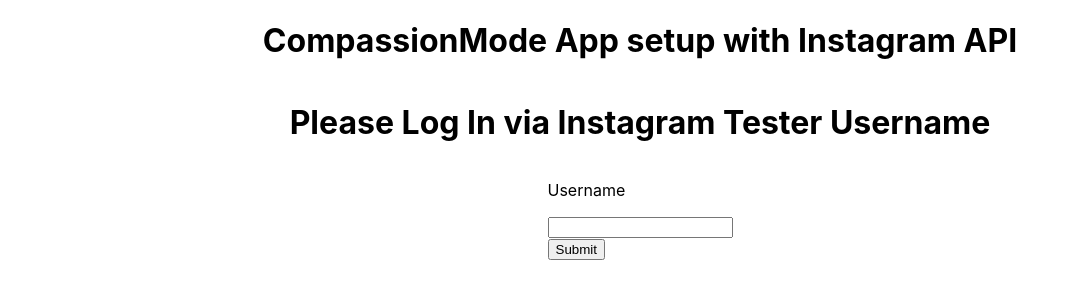
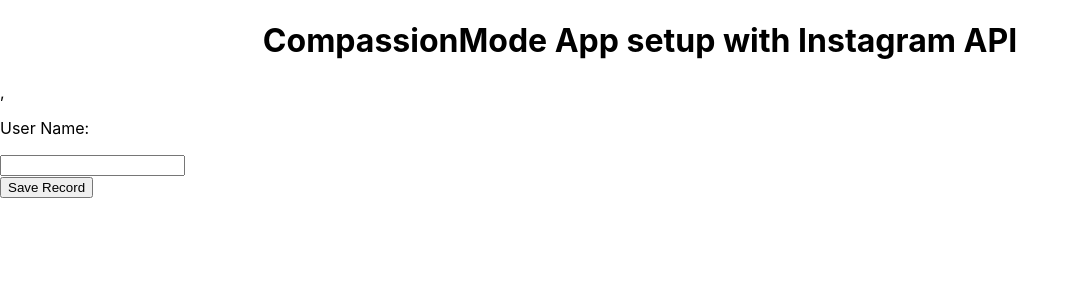
Before and after one commit to atnjqt/compassionapp, a React (Create React App) app in the folder frontend/: page /login in a window 1280 px wide. Shown: the top 300 px of the page, without its empty margins (0-1079 px from the left). Built offline with nearby package versions, Linux system fonts and the light colour scheme.

Commit message:
update for stateful dev on input username

```diff
--- a/frontend/src/App.js
+++ b/frontend/src/App.js
@@ -5,6 +5,7 @@
 import OAuth from './Components/OAuth'
 import InstaFeeds from './Components/InstaFeeds'
 import Login from './Components/Login'
+import InstagramUser from './Components/InstagramUser';
 
 import './App.css';
 
@@ -13,7 +14,7 @@
     <div className="wrapper">
       <header className="App-header" style={{textAlign:'center'}}>
         <h1>CompassionMode App setup with Instagram API</h1>
-      </header>
+      </header>,
 
       <BrowserRouter>
         <Routes>
@@ -23,7 +24,7 @@
           <Route path="/login" element={<Login />} />
         </Routes>
       </BrowserRouter>
-    </div>
+      </div>
   );
 }
 
--- a/frontend/src/Components/Login.js
+++ b/frontend/src/Components/Login.js
@@ -1,19 +1,39 @@
 import React from 'react';
-import './Login.css';
 
-export default function Login() {
-  return(
-    <div className="login-wrapper">
-      <h1>Please Log In via Instagram Tester Username</h1>
-      <form>
+export default class InstagramUser extends React.Component {
+  constructor(props) {
+    super(props);
+
+    this.state = { instagram:
+                    { username: props.userName }
+            }
+    }
+
+  handleFirstNameChanged(event) {
+    var instagram        = this.state.instagram;
+    instagram.userName  = event.target.value;
+
+    this.setState({ instagram: instagram });
+  }
+
+  handleButtonClicked() {
+    console.log(this.state.instagram);
+  }
+
+  render() {
+    return (
+      <div>
         <label>
-          <p>Username</p>
-          <input type="text" />
+          <p>User Name:</p>
+          <input type="text" value={this.state.instagram.userName} onChange={this.handleFirstNameChanged.bind(this)}/>
         </label>
+        <br/>
         <div>
-          <button type="submit">Submit</button>
+        <button onClick={this.handleButtonClicked.bind(this)}>
+          Save Record
+        </button>
         </div>
-      </form>
-    </div>
-  )
+      </div>
+    );
+  }
 }
```
Also changed, not shown: 1 other file (tests, documents, lock files or other folders).
